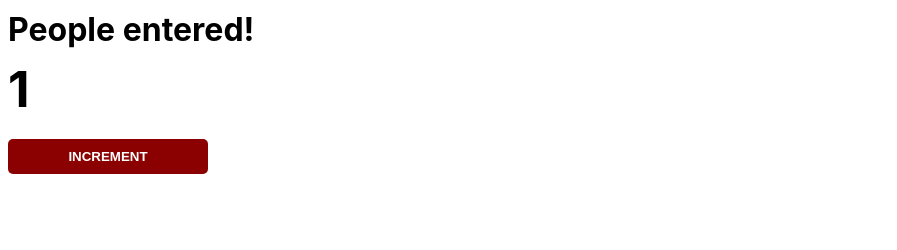
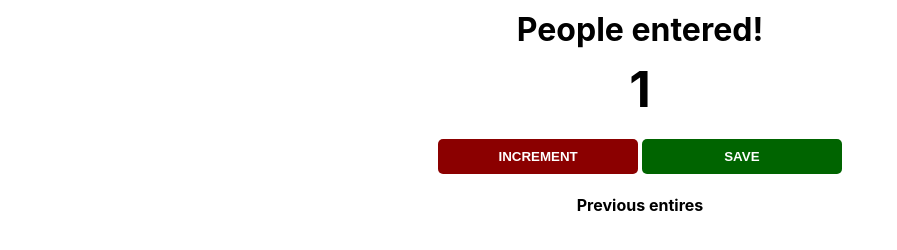
Before and after one commit to juseok-cha/Passenger-Count-App, a plain HTML site: page index.html in a window 1280 px wide. Both pictures are taken after a click on the button "INCREMENT". Shown: the whole page, without its empty margins (0-897 px from the left). Drawn offline with Linux system fonts and the light colour scheme.

Commit message:
Final Version of Passenger Count App
It's finally done!

```diff
--- a/index.html
+++ b/index.html
@@ -10,6 +10,8 @@
     <h1>People entered!</h1>
     <h2 id="count-el">0</h2>
     <button id="increment-btn" onclick="increment()">INCREMENT</button>
+    <button id="save-btn" onclick="save()">SAVE</button>
+    <p id="save-el">Previous entires </p>
     <script src="script.js"></script>
   </body>
 </html>
--- a/script.js
+++ b/script.js
@@ -2,11 +2,20 @@
 // Change the count-el in the HTML to reflect the new count
 
 // camelCase
+let saveEl = document.getElementById('save-el')
 let countEl = document.getElementById('count-el')
-console.log(countEl)
+let count = 0
 
-let count = 0
 function increment() {
-  count = count + 1
+  count += 1
   countEl.innerText = count
 }
+
+
+// 1.Create a function, save(), which logs out the count when it's called.
+function save(){
+  let countStr = count + " - ";
+  saveEl.textContent += countStr
+  countEl.textContent = 0
+  count = 0
+}
--- a/style.css
+++ b/style.css
@@ -1,9 +1,9 @@
 body {
-  background-image: ;
   background-size: cover;
-  font-family: -apple-system, BlinkMacSystemFont, 'Segoe UI', Roboto, Oxygen, Ubuntu, Cantarell, 'Open Sans', 'Helvetica Neue', sans-serif;
+  font-family: -apple-system, BlinkMacSystemFont, "Segoe UI", Roboto, Oxygen,
+    Ubuntu, Cantarell, "Open Sans", "Helvetica Neue", sans-serif;
   font-weight: bold;
-  font-align: center;
+  text-align: center;
 }
 
 h1 {
```
